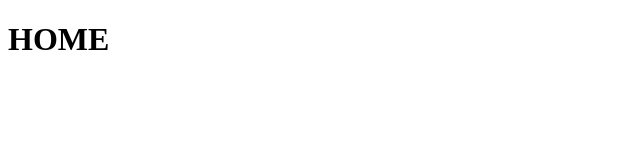
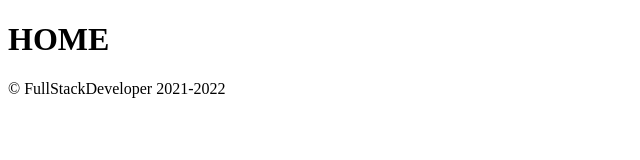
Before and after one commit to Lodebossuyt/githuboef3, a plain HTML site: page index.html in a window 1280 px wide. Shown: the whole page, without its empty margins (0-640 px from the left). Drawn offline with Linux system fonts and the light colour scheme.

Commit message:
eerste commit anso footer

```diff
--- a/index.html
+++ b/index.html
@@ -6,5 +6,8 @@
 </head>
 <body>
 <h1>HOME</h1>
+<footer>
+    &copy; FullStackDeveloper 2021-2022
+</footer>
 </body>
 </html>
```
